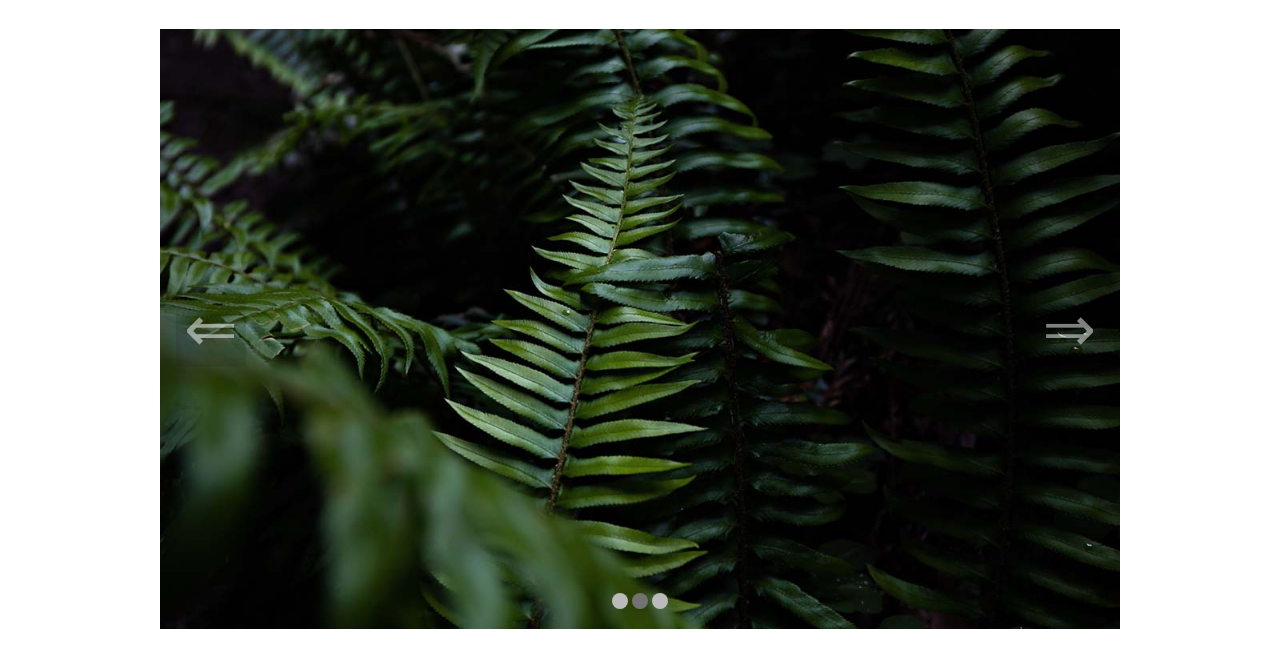
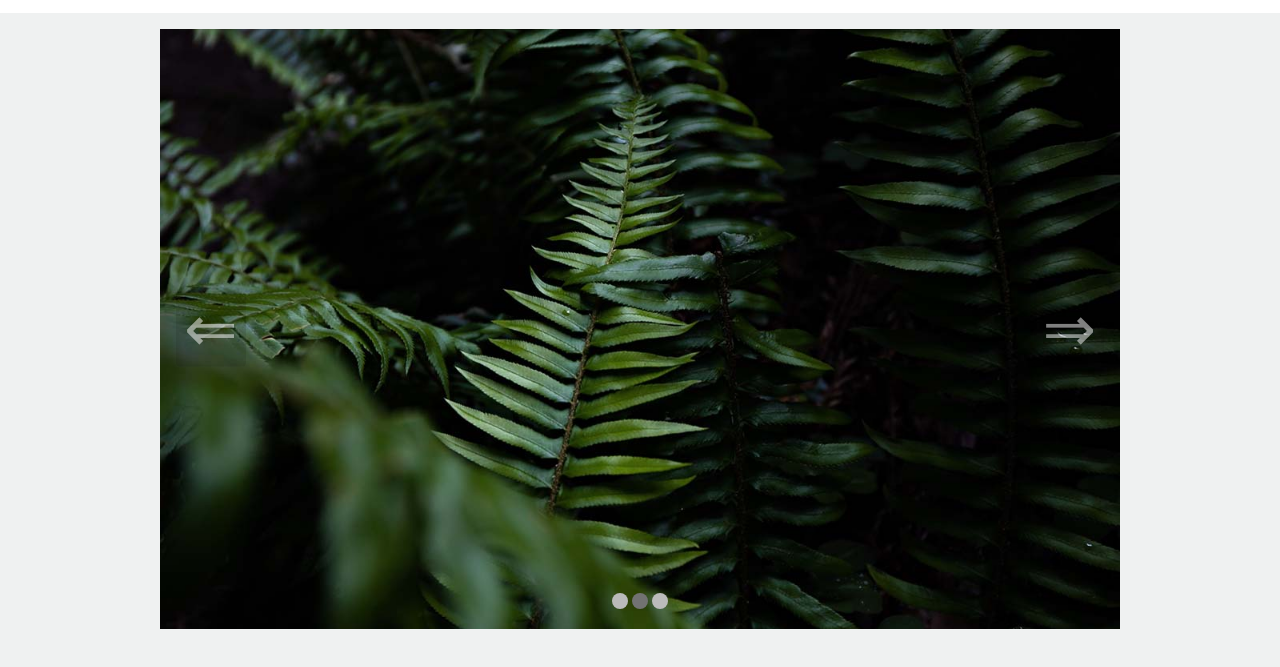
Before and after one commit to murkney/Nutrolink, a plain HTML site: page index.html in a window 1280 px wide. Shown: the part 67-734 px from the top of the page. Drawn offline with nearby package versions, Linux system fonts and the light colour scheme; a web font is replaced by a local one.

Commit message:
Added background variabel

```diff
--- a/_app/css/base.css
+++ b/_app/css/base.css
@@ -2,7 +2,7 @@ body {
 	text-transform: uppercase;
 	color: var(--secondary-color);
 	-webkit-font-smoothing: antialiased;
-	background-color: var(--primary-color);
+	background-color: var(--background-color);
 }
 
 main {
--- a/_app/css/variables.css
+++ b/_app/css/variables.css
@@ -1,5 +1,6 @@
 :root {
 	/* Colors */
+	--background-color: #EFF1F1;
 	--primary-color: #fff;
 	--secondary-color: #2e3d44;
 	--tertiary-color: orange;
```
